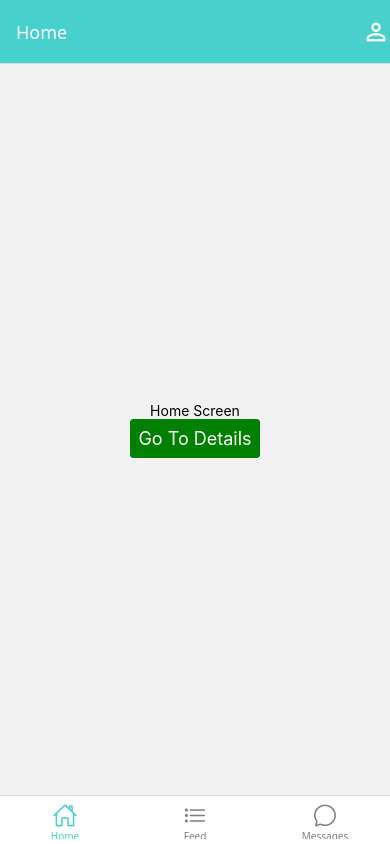
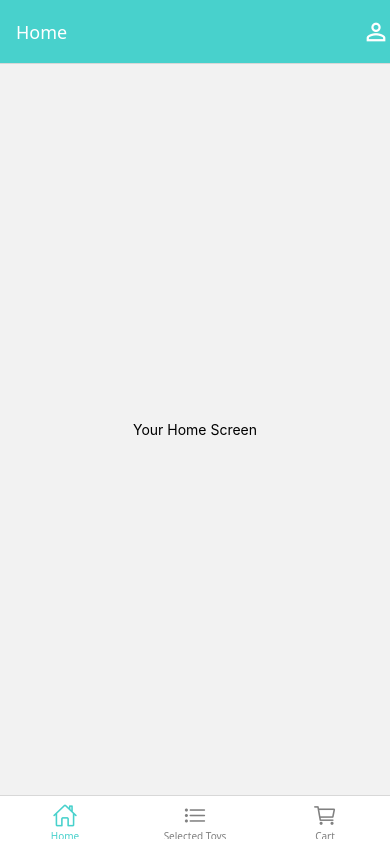
Before and after one commit to gauravsaini999/withLoveGiftGallery, a React Native app: screen / in a window 390 px wide. Built offline with nearby package versions, Linux system fonts and the light colour scheme.

Commit message:
important stable changes

```diff
--- a/App.js
+++ b/App.js
@@ -1,171 +1,91 @@
-// In App.js in a new project
-
 import * as React from 'react';
 import { View, Text, TouchableOpacity } from 'react-native';
 import {
   NavigationContainer,
   useNavigation,
   useFocusEffect,
-  useNavigationState
 } from '@react-navigation/native';
 import { createNativeStackNavigator } from '@react-navigation/native-stack';
 import { createBottomTabNavigator } from '@react-navigation/bottom-tabs';
 import Ionicons from 'react-native-vector-icons/Ionicons';
 import MaterialIcons from 'react-native-vector-icons/MaterialIcons';
-import { Button } from 'react-native-elements';
 
-function getDeepestRouteName(state) {
-  if (!state) return null;
-  const route = state.routes[state.index];
-  if (route.state) {
-    return getDeepestRouteName(route.state);
-  }
-  return route.name;
-}
-
-function ProfileIconButton({ onPress }) {
-  const [iconname, setIconname] = React.useState("person-outline");
-  const activeScreen = useNavigationState(state => getDeepestRouteName(state));
-  useFocusEffect(
-    React.useCallback(() => {
-      if (activeScreen == 'Profile' ) {
-        setIconname("account-circle");
-      }
-      else {
-        setIconname("person-outline");
-      }
-    }, [activeScreen])
-  )
+function ProfileIconButton({ onPress, changeStyle }) {
+  console.log(changeStyle, ' <---- changeStyle')
   return (
     <TouchableOpacity onPress={onPress}>
-      <MaterialIcons name={iconname} size={28} color="#fff" />
+      <MaterialIcons name={changeStyle ? "account-circle" : "person-outline"} size={28} color="#fff" />
     </TouchableOpacity>
   );
 }
 
 function ProfileScreen() {
+  const navigation = useNavigation();
+  useFocusEffect(
+    React.useCallback(() => {
+      navigation.setOptions({
+        headerRight: () => <ProfileIconButton changeStyle={true} onPress={() => {
+          navigation.navigate('Profile');
+        }} />
+      })
+    }, [navigation])
+  )
   return (
     <View style={{ flex: 1, alignItems: 'center', justifyContent: 'center', textAlign: 'center' }}>
-      <Text>This is the Profile Screen</Text>
+      <Text>Your Profile Screen</Text>
     </View>
   )
 }
 
-function FeedScreen() {
+function SelectedScreen() {
   const navigation = useNavigation();
   useFocusEffect(
     React.useCallback(() => {
       const parent = navigation.getParent();
       if (parent) {
-        parent.setOptions({ title: 'Feeds' });
+        parent.setOptions({ title: 'Selected Toys' });
       }
     }, [navigation])
   );
   return (
     <View style={{ flex: 1, alignItems: 'center', justifyContent: 'center', textAlign: 'center' }}>
-      <Text>This is the Feed Screen</Text>
+      <Text>Your Selected Toys</Text>
     </View>
   )
 }
 
-function MessagesScreen() {
+function CartScreen() {
   const navigation = useNavigation();
   useFocusEffect(
     React.useCallback(() => {
       const parent = navigation.getParent();
       if (parent) {
-        parent.setOptions({ title: 'Messages' });
+        parent.setOptions({ title: 'Cart' });
       }
     }, [navigation])
   );
   return (
     <View style={{ flex: 1, alignItems: 'center', justifyContent: 'center', textAlign: 'center' }}>
-      <Text>This is the Messages Screen</Text>
+      <Text>Cart Screen</Text>
     </View>
   )
 }
 
 function HomeScreen() {
   const navigation = useNavigation();
-  const activeScreen = useNavigationState(state => getDeepestRouteName(state));
-  // const [count, setCount] = React.useState(0);
-
-  // to change the screen from within the header via buttons
-  // React.useEffect(() => {
-  //   // Use `setOptions` to update the button that we previously specified
-  //   // Now the button includes an `onPress` handler to update the count
-  //   navigation.setOptions({
-  //     headerRight: () => (
-  //       <Button
-  //         title="Update Count"
-  //         onPress={() => setCount((c) => c + 1)}
-  //         buttonStyle={{ backgroundColor: 'green' }}
-  //         titleStyle={{ color: 'white' }}/>
-  //     ),
-  //   });
-  // }, [navigation]);
 
   useFocusEffect(
     React.useCallback(() => {
       const parent = navigation.getParent();
       if (parent) {
         parent.setOptions({ headerTitle: 'Home' });
-        navigation.navigate('Home');
       }
-      navigation.setOptions({
-        headerRight: () => (
-          <ProfileIconButton onPress={() => navigation.navigate('Home', { screen: 'Profile' })} />
-        )
-      });
     }, [navigation])
   );
 
-  // React.useLayoutEffect(() => {
-  //   navigation.setOptions({
-  //     headerRight: () => (
-  //       <ProfileIconButton onPress={() => navigation.navigate('Home', { screen: 'Profile' })} />
-  //     ),
-  //   });
-  // }, [navigation]);
-
   return (
     <View style={{ flex: 1, alignItems: 'center', justifyContent: 'center' }}>
-      <Text>Home Screen</Text>
-      {/* <Text>Count: {count}</Text> */}
-      <Button onPress={() => navigation.navigate('Details', {
-        itemId: 86,
-        otherParam: 'anything you want here',
-      })}
-        title="Go To Details"
-        buttonStyle={{ backgroundColor: 'green' }}
-        titleStyle={{ color: 'white' }} />
-    </View>
-  );
-}
-
-function DetailsScreen({ route }) {
-  const navigation = useNavigation();
-  const { itemId, otherParam } = route.params;
-  return (
-    <View style={{ flex: 1, alignItems: 'center', justifyContent: 'center' }}>
-      <Text>Details Screen</Text>
-      <Text>itemId: {JSON.stringify(itemId)}</Text>
-      <Text>otherParam: {JSON.stringify(otherParam)}</Text>
-      <Button title="Go to Home" onPress={() => navigation.navigate('HomeScreen')} buttonStyle={{ backgroundColor: 'green' }}
-        titleStyle={{ color: 'white' }} />
-      <Button
-        title="Go to Details... again"
-        buttonStyle={{ backgroundColor: 'green' }}
-        titleStyle={{ color: 'white' }}
-        onPress={
-          () =>
-            navigation.push('Details', {
-              itemId: Math.floor(Math.random() * 100),
-            })
-        }
-      />
-      <Button title="Go Back" onPress={() => navigation.goBack()} buttonStyle={{ backgroundColor: 'green' }}
-        titleStyle={{ color: 'white' }} />
+      <Text>Your Home Screen</Text>
     </View>
   );
 }
@@ -179,18 +99,20 @@ function MoreTabs() {
     <Tab.Navigator
       screenOptions={({ route, navigation }) => ({
         headerShown: true,
+        headerRight: () => (<ProfileIconButton onPress={() => {
+          navigation.navigate('Profile');
+        }} changeStyle={false} />),
         headerStyle: { backgroundColor: 'mediumturquoise' },
         headerTintColor: 'white',
-        headerRight: () => (<ProfileIconButton onPress={() => navigation.navigate('Home', { screen: 'Profile' })} />),
         tabBarIcon: ({ color, size }) => {
           let iconName;
           if (route.name === 'Home') {
             iconName = 'home-outline';
           }
-          else if (route.name === 'Feed') {
+          else if (route.name === 'Selected Toys') {
             iconName = 'list-outline'; // or 'rss', 'document-text-outline'
-          } else if (route.name === 'Messages') {
-            iconName = 'chatbubble-outline'; // or 'mail-outline'
+          } else if (route.name === 'Cart') {
+            iconName = 'cart-outline'; // or 'mail-outline'
           }
 
           return <Ionicons name={iconName} size={size} color={color} />;
@@ -199,8 +121,9 @@ function MoreTabs() {
         tabBarInactiveTintColor: 'gray',
       })}>
       <Tab.Screen name="Home" component={HomeStackNavigatorComponent} />
-      <Tab.Screen name="Feed" component={FeedScreen} />
-      <Tab.Screen name="Messages" component={MessagesScreen} />
+      <Tab.Screen name="Selected Toys" component={SelectedScreen} />
+      <Tab.Screen name="Cart" component={CartScreen} />
+      <Tab.Screen name="Profile" component={ProfileScreen} options={{ headerRight: () => null, tabBarItemStyle: { display: 'none' } }} />
     </Tab.Navigator>
   );
 }
@@ -209,20 +132,14 @@ function HomeStackNavigatorComponent() {
   return (
     <Stack.Navigator
       initialRouteName="HomeScreen"
-      screenOptions={({ navigation }) => ({
+      screenOptions={{
         headerShown: false,
-      })}
+      }}
     >
       <Stack.Screen
         name="HomeScreen"
         component={HomeScreen}
-        options={({ navigation }) => ({
-          title: 'Overview',
-          // You can override headerRight later in HomeScreen with setOptions
-        })}
       />
-      <Stack.Screen name="Details" component={DetailsScreen} />
-      <Stack.Screen name="Profile" component={ProfileScreen} options={{ headerRight: () => null }} />
     </Stack.Navigator>
   )
 }
```
